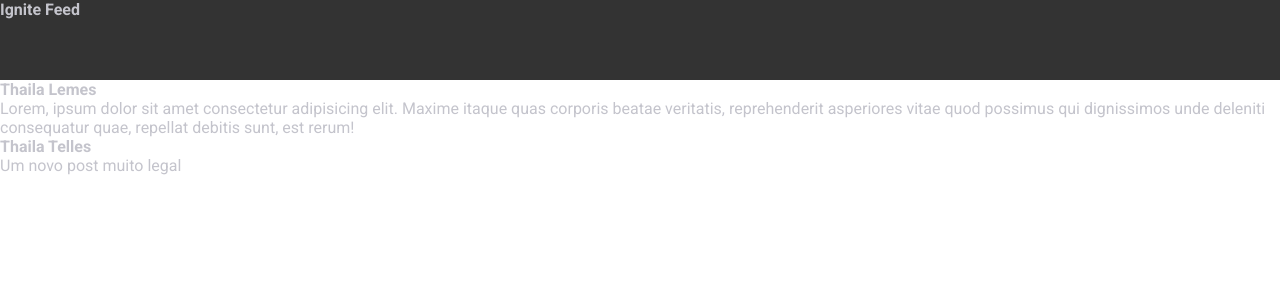
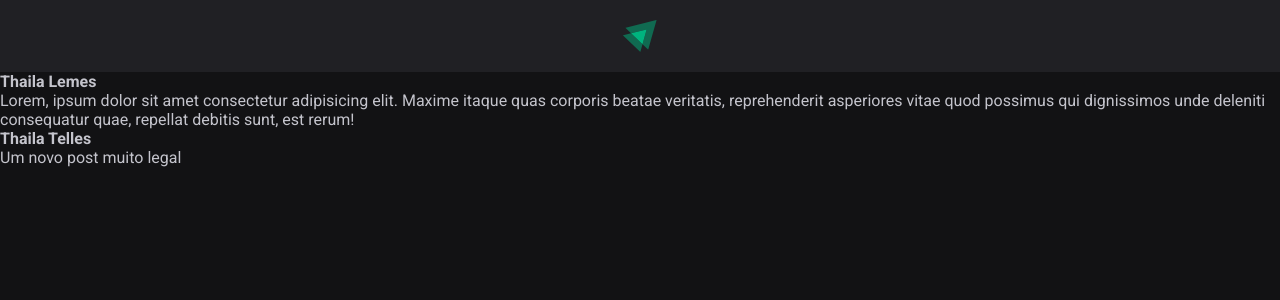
Before and after one commit to thailalemes/01-fundamentos-reactjs, a React (Vite) app: page / in a window 1280 px wide. Shown: the top 300 px of the page. Built offline with nearby package versions, Linux system fonts and the light colour scheme.

Commit message:
Header Logo

```diff
--- a/src/components/Header.jsx
+++ b/src/components/Header.jsx
@@ -1,9 +1,11 @@
 import styles from './Header.module.css';
+
+import igniteLogo from '../assets/ignite-logo.svg';
 
 export function Header() {
   return (
     <header className={styles.header}>
-      <strong>Ignite Feed</strong>
+      <img src={igniteLogo} alt="Logotipo do Ignite" />
     </header>
   );
 }
--- a/src/components/Header.module.css
+++ b/src/components/Header.module.css
@@ -1,4 +1,10 @@
 .header {
-    background: #333;
-    height: 80px;
+    background: var(--gray-800);
+    display: flex;
+    justify-content: center;
+    padding: 1.25rem 0;
   }
+
+.header img {
+    height: 2rem;
+  }
--- a/src/global.css
+++ b/src/global.css
@@ -18,7 +18,7 @@
 }
 
 body {
-    background-color: var(--grey-900);
+    background-color: var(--gray-900);
     color: var(--gray-300);
     -webkit-font-smoothing: antialiased;
 }
```
Also changed, not shown: src/assets/ignite-logo.svg (added).
